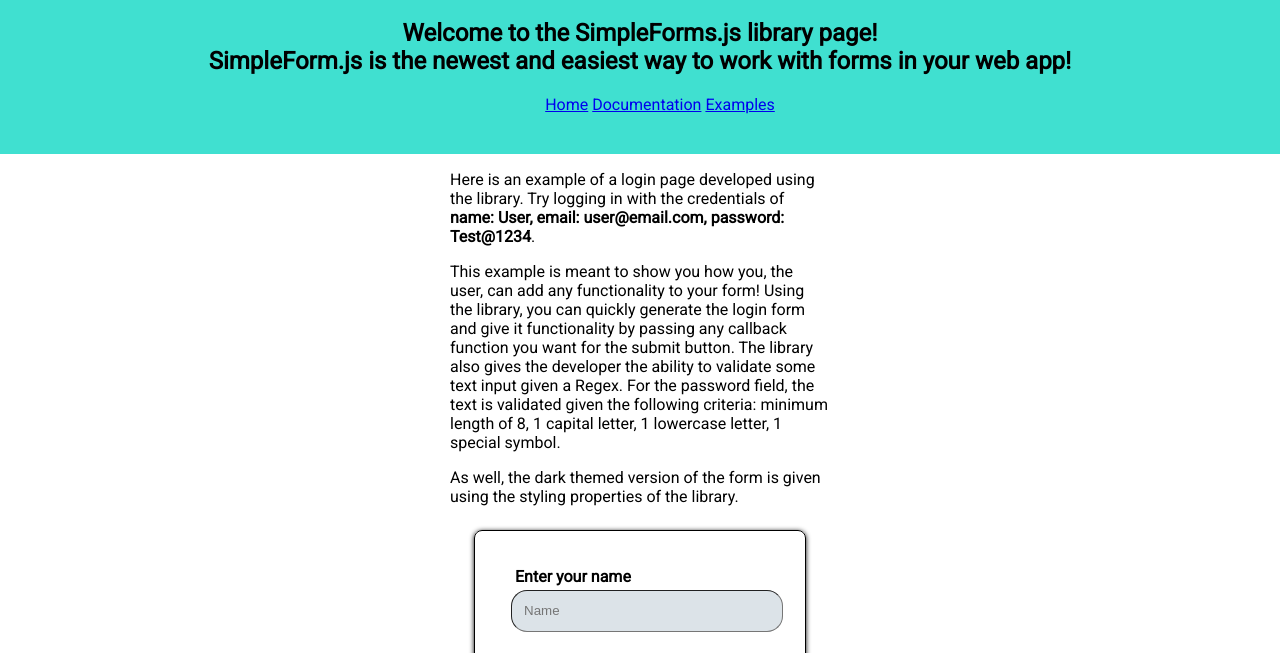
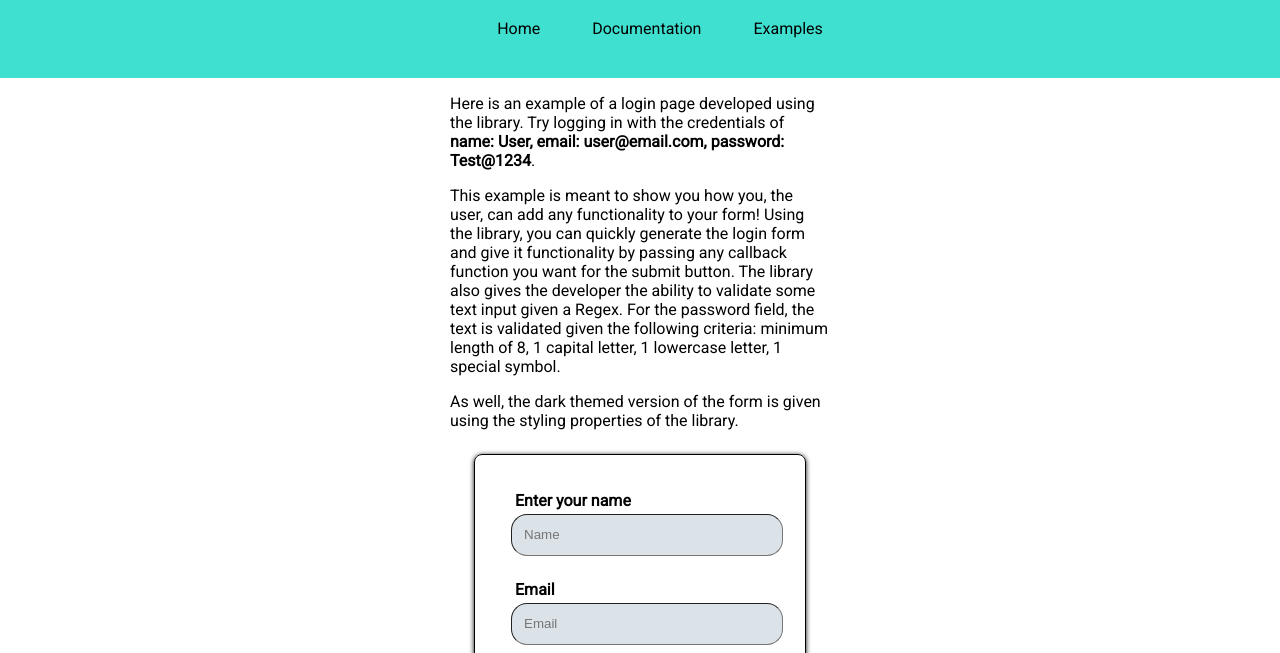
Before and after one commit to daveaaditya/SimpleForms.js, a website: page pub/examples.html in a window 1280 px wide. Shown: the part 86-739 px from the top of the page. Drawn offline with Linux system fonts and the light colour scheme.

Commit message:
Fix examples page styles.

```diff
--- a/pub/examples.html
+++ b/pub/examples.html
@@ -15,18 +15,16 @@
   <body>
     <div class="header">
       <h1>SimpleForms.js</h1>
-      <h2>Welcome to the SimpleForms.js library page! <br>
-        SimpleForm.js is the newest and easiest way to work with forms in your web app!
-      </h2>
 
       <div>
         <ul>
-          <a href="home-page.html">Home</a>
-          <a href="documentation.html">Documentation</a>
-          <a href="examples.html">Examples</a>
+          <a class="header-links" href="home-page.html">Home</a>
+          <a class="header-links" href="documentation.html">Documentation</a>
+          <a class="header-links" href="examples.html">Examples</a>
         </ul>
       </div>
     </div>
+
     <div class="examples">
       <div class="login-form-example">
         <p>Here is an example of a login page developed using the library.
--- a/pub/styles.css
+++ b/pub/styles.css
@@ -2,6 +2,20 @@ body, html, head {
   padding: 0;
   margin: 0;
   font-family: 'Roboto', sans-serif;
+}
+
+.header {
+  text-align: center;
+  background-color: turquoise;
+  padding: 24px;
+}
+
+.header-links {
+  color: inherit;
+  text-decoration: none;
+  padding: 16px;
+  border-radius: 8px;
+  margin: 0 8px;
 }
 
 .examples {
```
